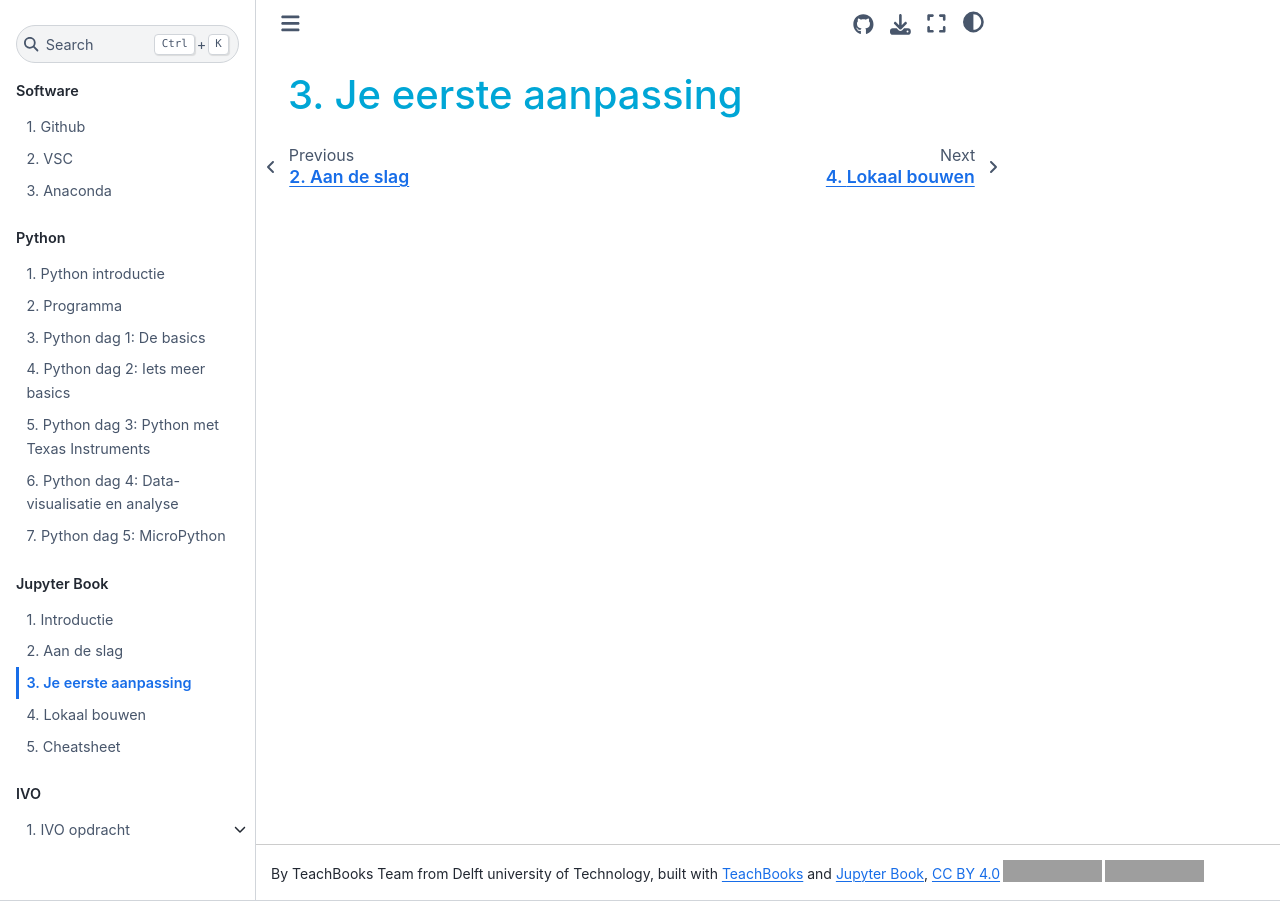
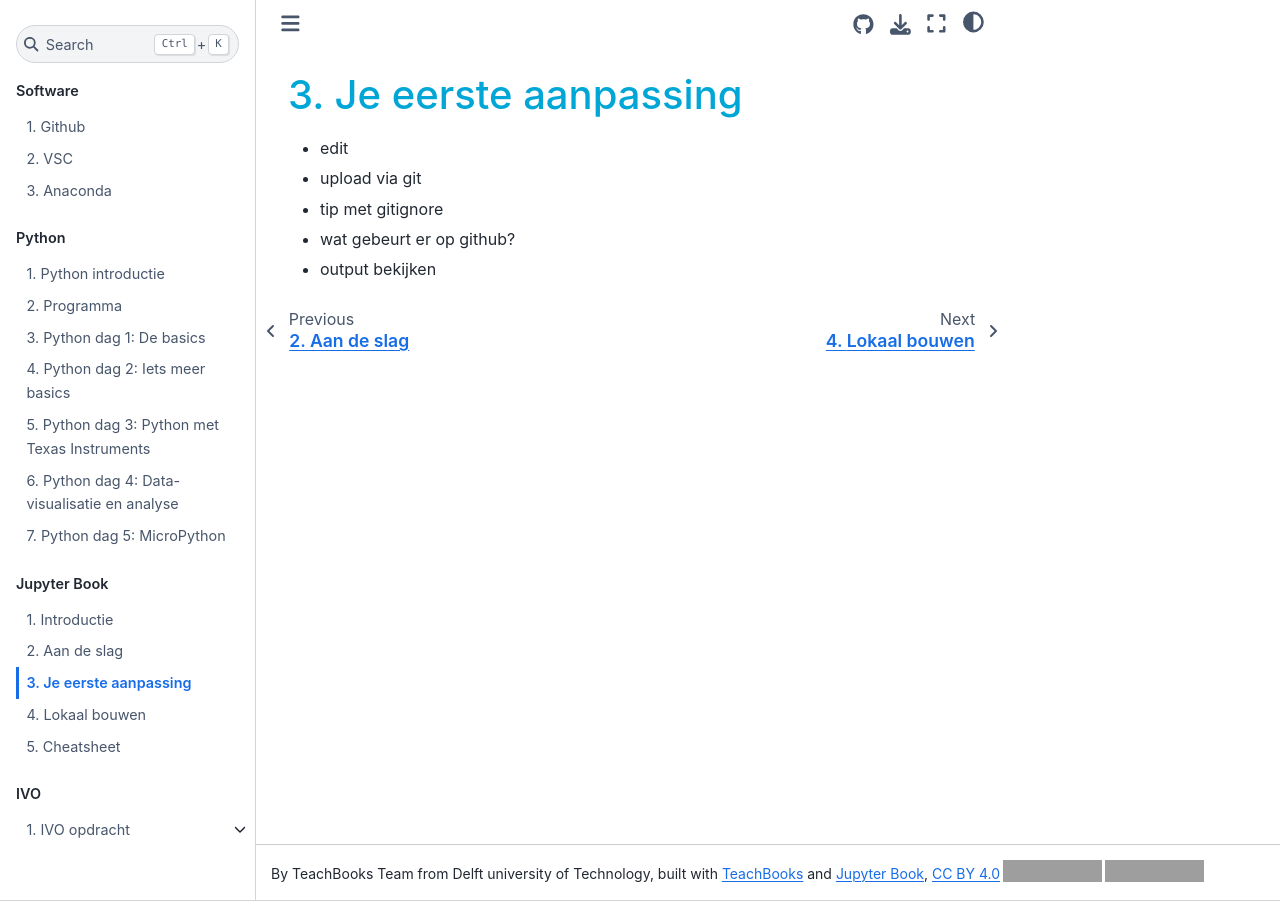
Before and after one commit to TUD-SEEd/betasteunpunt, a Jupyter Book: the page built from book/JB/Online_werken.md, in a window 1280 px wide. Built offline with Jupyter Book 1.0.4 settings and Sphinx 7.4.7 and the Sphinx Book theme 1.1.4, drawn with Linux system fonts in a browser that asks for light colours; comment, search, counter and statistics services are not loaded; grey boxes are pictures that could not be loaded.

Commit message:
edits and wishes

```diff
--- a/book/JB/Online_werken.md
+++ b/book/JB/Online_werken.md
@@ -1 +1,8 @@
 # Je eerste aanpassing
+
+
+* edit
+* upload via git
+* tip met gitignore
+* wat gebeurt er op github?
+* output bekijken
```
Also changed, not shown: book/JB/Cheatsheet.md (+2 -2 lines), book/JB/Lokaal_bouwen.md (+5 -0 lines).
